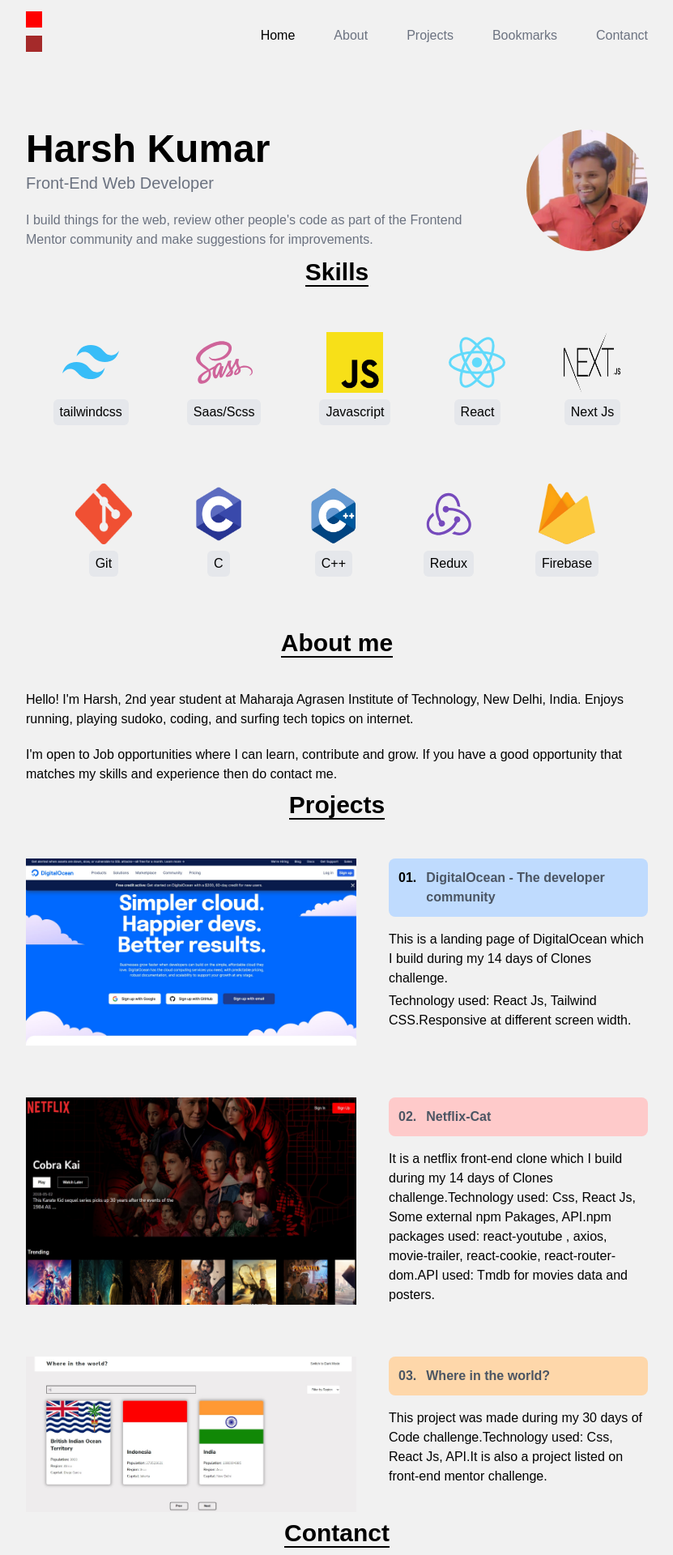
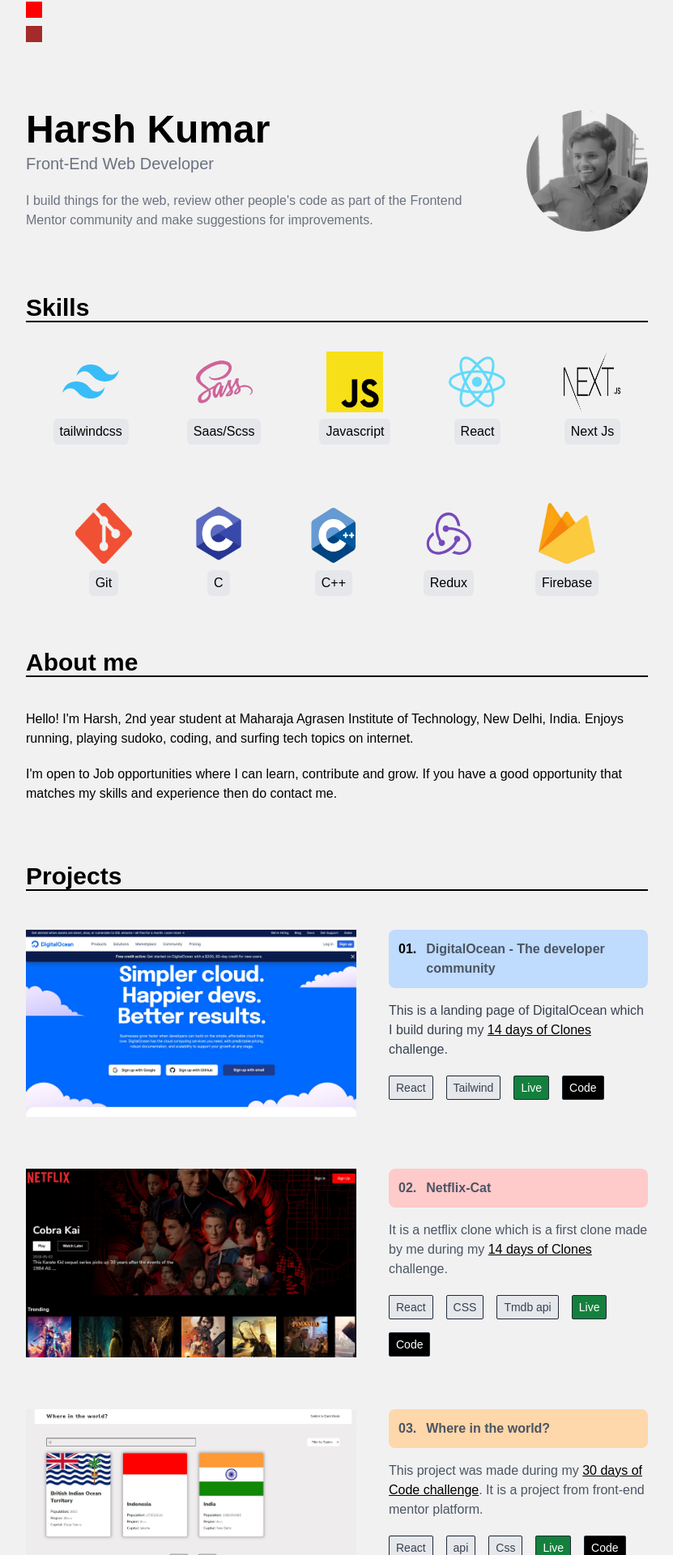
Before and after one commit to thisisharsh7/Harsh-portfolio, a Next.js app: page / in a window 1280 px wide. Shown: the top 1920 px of the page at 81% size, without its empty margins (224-1055 px from the left). Built offline with nearby package versions, Linux system fonts and the light colour scheme.

Commit message:
portfolio design improved

```diff
--- a/Extend/About.js
+++ b/Extend/About.js
@@ -12,36 +12,70 @@
 
 export default function About() {
   return (
-    <section className="w-full flex flex-col gap-12 max-w-screen-md pt-2 ">
-     <div className="flex flex-col items-center gap-10">
-        <h1 className="text-3xl relative font-semibold before:content-[''] before:w-full before:h-0.5 before:bottom-0 before:bg-black before:absolute">Skills</h1>
+    <section className="w-full flex flex-col gap-12 max-w-screen-md pt-3">
+      <div className="flex flex-col gap-5">
+        <h1 className="text-3xl relative font-semibold before:content-[''] before:w-full before:h-0.5 before:bottom-0 before:bg-black before:absolute">
+          Skills
+        </h1>
         <ul className="flex flex-wrap gap-10 justify-center skill-list items-center">
-          <li><Image src={twind} alt="twind" width={70} height={75}/><span className="bg-gray-200 py-1 px-2 rounded-md">tailwindcss</span></li>
-          <li><Image src={saas} alt="saas" width={70} height={75}/><span className="bg-gray-200 py-1 px-2 rounded-md">Saas/Scss</span></li>
-          <li><Image src={jscript} alt="jscript" width={70} height={75}/><span className="bg-gray-200 py-1 px-2 rounded-md">Javascript</span></li>
-          <li><Image src={react} alt="react" width={70} height={75}/><span className="bg-gray-200 py-1 px-2 rounded-md">React</span></li>
-          <li><Image src={nextjs} alt="nextjs" width={70} height={75}/><span className="bg-gray-200 py-1 px-2 rounded-md">Next Js</span></li>
-          <li><Image src={git} alt="git" width={70} height={75}/><span className="bg-gray-200 py-1 px-2 rounded-md">Git</span></li>
-          <li><Image src={clang} alt="clang" width={70} height={75}/><span className="bg-gray-200 py-1 px-2 rounded-md">C</span></li>
-          <li><Image src={cplus} alt="cplus" width={70} height={75}/><span className="bg-gray-200 py-1 px-2 rounded-md">C++</span></li>
-          <li><Image src={redux} alt="redux" width={70} height={75}/><span className="bg-gray-200 py-1 px-2 rounded-md">Redux</span></li>
-          <li><Image src={firebase} alt="firebase" width={70} height={75}/><span className="bg-gray-200 py-1 px-2 rounded-md">Firebase</span></li>
+          <li>
+            <Image src={twind} alt="twind" width={70} height={75} />
+            <span className="bg-gray-200 py-1 px-2 rounded-md">
+              tailwindcss
+            </span>
+          </li>
+          <li>
+            <Image src={saas} alt="saas" width={70} height={75} />
+            <span className="bg-gray-200 py-1 px-2 rounded-md">Saas/Scss</span>
+          </li>
+          <li>
+            <Image src={jscript} alt="jscript" width={70} height={75} />
+            <span className="bg-gray-200 py-1 px-2 rounded-md">Javascript</span>
+          </li>
+          <li>
+            <Image src={react} alt="react" width={70} height={75} />
+            <span className="bg-gray-200 py-1 px-2 rounded-md">React</span>
+          </li>
+          <li>
+            <Image src={nextjs} alt="nextjs" width={70} height={75} />
+            <span className="bg-gray-200 py-1 px-2 rounded-md">Next Js</span>
+          </li>
+          <li>
+            <Image src={git} alt="git" width={70} height={75} />
+            <span className="bg-gray-200 py-1 px-2 rounded-md">Git</span>
+          </li>
+          <li>
+            <Image src={clang} alt="clang" width={70} height={75} />
+            <span className="bg-gray-200 py-1 px-2 rounded-md">C</span>
+          </li>
+          <li>
+            <Image src={cplus} alt="cplus" width={70} height={75} />
+            <span className="bg-gray-200 py-1 px-2 rounded-md">C++</span>
+          </li>
+          <li>
+            <Image src={redux} alt="redux" width={70} height={75} />
+            <span className="bg-gray-200 py-1 px-2 rounded-md">Redux</span>
+          </li>
+          <li>
+            <Image src={firebase} alt="firebase" width={70} height={75} />
+            <span className="bg-gray-200 py-1 px-2 rounded-md">Firebase</span>
+          </li>
         </ul>
       </div>
-    <div className="  flex flex-col items-center gap-10 ">
-      <h1 className="text-3xl relative font-semibold before:content-[''] before:w-full before:h-0.5 before:bottom-0 before:bg-black before:absolute" >
+      <div className="  flex flex-col gap-10 ">
+        <h1 className="text-3xl relative font-semibold before:content-[''] before:w-full before:h-0.5 before:bottom-0 before:bg-black before:absolute">
           About me
         </h1>
-      <p className="flex flex-col gap-5" id="about">
+        <p className="flex flex-col gap-5">
           <span>
             Hello! I'm Harsh, 2nd year student at Maharaja Agrasen Institute of
-          Technology, New Delhi, India. Enjoys running, playing sudoko, coding,
-          and surfing tech topics on internet.
+            Technology, New Delhi, India. Enjoys running, playing sudoko,
+            coding, and surfing tech topics on internet.
           </span>
           <span>
-          I'm open to Job opportunities where I can learn, contribute and grow.
-          If you have a good opportunity that matches my skills and experience
-          then do contact me.
+            I'm open to Job opportunities where I can learn, contribute and
+            grow. If you have a good opportunity that matches my skills and
+            experience then do contact me.
           </span>
         </p>
       </div>
--- a/Extend/Bookmarks.js
+++ b/Extend/Bookmarks.js
@@ -1,6 +1,6 @@
 export default function Bookmarks(){
     return (
-      <section className="w-full flex flex-col gap-12 max-w-screen-md pt-2 items-center ">
+      <section className=" w-full flex flex-col gap-12 max-w-screen-md pt-2 items-center ">
         <h1 className="text-3xl relative font-semibold before:content-[''] before:w-full before:h-0.5 before:bottom-0 before:bg-black before:absolute">Bookmarks</h1>
         <div></div>
       </section>
--- a/Extend/Contanct.js
+++ b/Extend/Contanct.js
@@ -1,13 +1,13 @@
 export default function Contanct(){
     return (
-        <section className="w-full flex flex-col gap-12 max-w-screen-md pt-2 items-center ">
+        <section className="w-full flex flex-col gap-12 max-w-screen-md pt-2 ">
           <h1 className="text-3xl relative font-semibold before:content-[''] before:w-full before:h-0.5 before:bottom-0 before:bg-black before:absolute">Contanct</h1>
           <div>
             <form className=" p-2 flex flex-col gap-3">
-            <div className="flex gap-5 ">
-              <input type="text" className="p-1" placeholder="Name"/>
+            <div className="flex gap-5 sm:flex-nowrap flex-wrap ">
+              <input type="text" className="p-1 w-full" placeholder="Name"/>
 
-              <input type="email" className="p-1" placeholder="Email" />
+              <input type="email" className="p-1 w-full" placeholder="Email" />
             </div>
               <input type="text" className="w-full p-1" placeholder="Subject" />
               <textarea  className="w-full h-40 p-1" placeholder="Message" />
--- a/Extend/Footer.js
+++ b/Extend/Footer.js
@@ -8,11 +8,11 @@
 
 export default function Footer() {
   return (
-    <footer className="flex items-center flex-col gap-10 ">
-        <div className="flex  items-start w-full justify-between max-w-screen-md border-t-2 pt-5 ">
+    <footer className="flex items-center flex-col gap-10 pb-5">
+        <div className="flex  items-start w-full justify-between max-w-screen-md border-t-2 pt-5 sm:flex-nowrap flex-wrap sm:gap-10 gap-6 p-4">
             <div className="flex flex-col gap-3">
                 <h1 className="font-bold text-2xl">Harsh Kumar</h1>
-                <p className="max-w-md">The web is a place that I explore every day as a Web Developer.</p>
+                <p className="max-w-sm">The web is a place that I explore every day as a Web Developer.</p>
             </div>
             <div className="flex flex-col gap-3">
                 <h1 className="text-xl text-gray-700 font-bold">Profiles</h1>
@@ -25,7 +25,7 @@
                 </ul>
             </div>
         </div>
-        <p className="text-center">Developed by <span> Harsh Kumar</span> with <span>💖</span>
+        <p className="text-center text-sm">Developed by <span> Harsh Kumar</span> with <span>💖</span>
           </p>
     </footer>
   )
--- a/Extend/Header.js
+++ b/Extend/Header.js
@@ -8,31 +8,7 @@
       <nav className="flex  items-center w-full justify-between max-w-screen-md">
       <p className="logo relative w-5"></p>
         <ul className="flex gap-12 nav-list">
-          <li>
-            <Link href="/">
-              <a className={(route.pathname=="/") ? ("xl:text-md text-black ") : ("xl:text-md text-gray-500")}>Home</a>
-            </Link>
-          </li>
-          <li>
-            <Link href="/about">
-              <a className={(route.pathname=="/about") ? ("xl:text-md text-black ") : ("xl:text-md text-gray-500")}>About</a>
-            </Link>
-          </li>
-          <li>
-            <Link href="/projects">
-              <a className={(route.pathname=="/projects") ? ("xl:text-md text-black ") : ("xl:text-md text-gray-500")}>Projects</a>
-            </Link>
-          </li>
-          <li>
-            <Link href="/bookmarks">
-              <a className={(route.pathname=="/bookmarks") ? ("xl:text-md text-black ") : ("xl:text-md text-gray-500")}>Bookmarks</a>
-            </Link>
-          </li>
-          <li>
-            <Link href="/contanct">
-              <a className={(route.pathname=="/contanct") ? ("xl:text-md text-black ") : ("xl:text-md text-gray-500")}>Contanct</a>
-            </Link>
-          </li>
+
         </ul>
       </nav>
     </header>
--- a/Extend/Intro.js
+++ b/Extend/Intro.js
@@ -1,17 +1,24 @@
 import harsh from "../public/Images/harsh-2.jpg";
 import Image from "next/image";
-export default function Intro(){
-  return(
-    <section className = "w-full flex items-start max-w-screen-md pt-10 justify-between ">
+export default function Intro() {
+  return (
+    <section className="w-full flex items-start max-w-screen-md pt-10 justify-between ">
       <div className="flex flex-col gap-5">
         <div className="intro flex flex-col gap-1">
           <h1 className="font-bold text-5xl">Harsh Kumar</h1>
           <p className="text-xl text-gray-500">Front-End Web Developer</p>
         </div>
-    <p className="max-w-xl text-gray-500">I build things for the web, review other people's code as part of the Frontend Mentor community and make suggestions for improvements.</p>
+        <p className="max-w-xl text-gray-500">
+          I build things for the web, review other people's code as part of the
+          Frontend Mentor community and make suggestions for improvements.
+        </p>
       </div>
-    <Image src={harsh} className="rounded-full" width="150" height="150" />
+      <Image
+        src={harsh}
+        className="rounded-full filter grayscale"
+        width="150"
+        height="150"
+      />
     </section>
-
-  )
+  );
 }
--- a/Extend/Projects.js
+++ b/Extend/Projects.js
@@ -5,60 +5,110 @@
 
 export default function Projects() {
   return (
-    <section className="w-full flex flex-col gap-12 max-w-screen-md pt-2 items-center ">
+    <section className="w-full flex flex-col gap-12 max-w-screen-md pt-2">
       <h1 className="text-3xl relative font-semibold before:content-[''] before:w-full before:h-0.5 before:bottom-0 before:bg-black before:absolute">
         Projects
       </h1>
       <div className="flex flex-col gap-16">
         <div className="flex gap-10 sm:flex-nowrap flex-wrap">
-          <Image src={digitalOcean} />
+          <Image src={digitalOcean}/>
           <div className="flex flex-col gap-4 max-w-[20rem]">
-            <h1 className="text-base font-bold bg-blue-200 rounded-lg p-3 text-gray-600 flex gap-3 w-[20rem] "><span className="text-black">01. </span>DigitalOcean - The developer community</h1>
-            <div className="flex flex-col gap-1">
-              <p className="">
-                This is a landing page of DigitalOcean which I build during my
-                14 days of Clones challenge.
+            <h1 className="text-base font-bold bg-blue-200 rounded-lg p-3 text-gray-600 flex gap-3 sm:w-[20rem] w-full">
+              <span className="text-black">01. </span>DigitalOcean - The
+              developer community
+            </h1>
+            <div className="flex flex-col gap-5">
+              <p className="text-gray-700">
+                This is a landing page of DigitalOcean which I build during my{" "}
+                <span className="text-black underline cursor-pointer">
+                  14 days of Clones
+                </span>{" "}
+                challenge.
               </p>
-              <p>
-              <span>Technology used: React Js, Tailwind CSS.</span>
-              <span>Responsive at different screen width.</span>
-              </p>
+              <ul className="flex flex-wrap gap-4">
+                <li className="bg-gray-200 py-1 px-2 rounded-sm text-sm font-thin text-gray-700 border-[1.4px] border-gray-800">
+                  React
+                </li>
+                <li className="bg-gray-200 py-1 px-2 rounded-sm text-sm font-thin text-gray-700 border-[1.4px] border-gray-800">
+                  Tailwind
+                </li>
+                <li className="bg-green-700 py-1 px-2 rounded-sm text-sm font-thin text-white border-[1.4px] border-gray-800">
+                  Live
+                </li>
+                <li className="bg-black py-1 px-2 rounded-sm text-sm font-thin text-white border-[1.4px] border-gray-800">
+                  Code
+                </li>
+              </ul>
             </div>
           </div>
         </div>
         <div className="flex gap-10 sm:flex-nowrap flex-wrap">
           <Image src={netflix} />
           <div className="flex flex-col gap-4 max-w-[20rem]">
-            <h1 className="text-base font-bold bg-red-200 rounded-lg p-3 text-gray-600 flex gap-3 w-[20rem] "><span>02. </span>Netflix-Cat</h1>
-            <p>
-              <span>
-                It is a netflix front-end clone which I build during my 14 days
-                of Clones challenge.
-              </span>
-              <span>
-                Technology used: Css, React Js, Some external npm Pakages, API.
-              </span>
-              <span>
-                npm packages used: react-youtube , axios, movie-trailer,
-                react-cookie, react-router-dom.
-              </span>
-              <span>API used: Tmdb for movies data and posters.</span>
-            </p>
+            <h1 className="text-base font-bold bg-red-200 rounded-lg p-3 text-gray-600 flex gap-3 sm:w-[20rem] w-full">
+              <span>02. </span>Netflix-Cat
+            </h1>
+            <div className="flex flex-col gap-5">
+              <p className="text-gray-600">
+                It is a netflix clone which is a first clone made by me during
+                my{" "}
+                <span className="text-black underline cursor-pointer">
+                  14 days of Clones
+                </span>{" "}
+                challenge.
+              </p>
+              <ul className="flex flex-wrap gap-4">
+                <li className="bg-gray-200 py-1 px-2 rounded-sm text-sm font-thin text-gray-700 border-[1.4px] border-gray-800">
+                  React
+                </li>
+                <li className="bg-gray-200 py-1 px-2 rounded-sm text-sm font-thin text-gray-700 border-[1.4px] border-gray-800">
+                  CSS
+                </li>
+                <li className="bg-gray-200 py-1 px-2 rounded-sm text-sm font-thin text-gray-700 border-[1.4px] border-gray-800">
+                  Tmdb api
+                </li>
+                <li className="bg-green-700 py-1 px-2 rounded-sm text-sm font-thin text-white border-[1.4px] border-gray-800">
+                  Live
+                </li>
+                <li className="bg-black py-1 px-2 rounded-sm text-sm font-thin text-white border-[1.4px] border-gray-800">
+                  Code
+                </li>
+              </ul>
+            </div>
           </div>
         </div>
         <div className="flex gap-10 sm:flex-nowrap flex-wrap">
           <Image src={world} />
           <div className="flex flex-col gap-4 max-w-[20rem]">
-            <h1 className="text-base font-bold bg-orange-200 rounded-lg p-3 text-gray-600 flex gap-3 w-[20rem] "><span>03. </span>Where in the world?</h1>
-            <p>
-              <span>
-                This project was made during my 30 days of Code challenge.
-              </span>
-              <span>Technology used: Css, React Js, API.</span>
-              <span>
-                It is also a project listed on front-end mentor challenge.
-              </span>
-            </p>
+            <h1 className="text-base font-bold bg-orange-200 rounded-lg p-3 text-gray-600 flex gap-3 sm:w-[20rem] w-full ">
+              <span>03. </span>Where in the world?
+            </h1>
+            <div className="flex flex-col gap-5">
+              <p className="text-gray-600">
+                This project was made during my{" "}
+                <span className="text-black underline cursor-pointer">
+                  30 days of Code challenge
+                </span>
+                . It is a project from front-end mentor platform.
+              </p>
+              <ul className="flex flex-wrap gap-4">
+                <li className="bg-gray-200 py-1 px-2 rounded-sm text-sm font-thin text-gray-700 border-[1.4px] border-gray-800">
+                  React
+                </li>
+                <li className="bg-gray-200 py-1 px-2 rounded-sm text-sm font-thin text-gray-700 border-[1.4px] border-gray-800">
+                  api
+                </li>
+                <li className="bg-gray-200 py-1 px-2 rounded-sm text-sm font-thin text-gray-700 border-[1.4px] border-gray-800">
+                  Css
+                </li>
+                <li className="bg-green-700 py-1 px-2 rounded-sm text-sm font-thin text-white border-[1.4px] border-gray-800">
+                  Live
+                </li>
+                <li className="bg-black py-1 px-2 rounded-sm text-sm font-thin text-white border-[1.4px] border-gray-800">
+                  Code
+                </li>
+              </ul>
+            </div>
           </div>
         </div>
       </div>
--- a/pages/index.js
+++ b/pages/index.js
@@ -1,19 +1,17 @@
 import Intro from "../Extend/Intro";
-import About from "../Extend/about";
-import Projects from "../Extend/projects";
-import Contanct from "../Extend/contanct";
-import Bookmarks from "../Extend/bookmarks";
+import About from "../Extend/About";
+import Projects from "../Extend/Projects";
+import Contanct from "../Extend/Contanct";
+import Bookmarks from "../Extend/Bookmarks";
 
-export default function Home(){
-  return(
-     <main className="flex flex-col  items-center p-8">
+export default function Home() {
+  return (
+    <main className="flex flex-col gap-16  items-center p-8">
       <Intro />
       <About />
       <Projects />
       <Contanct />
       <Bookmarks />
     </main>
-
-
-  )
+  );
 }
```
Lines whose indentation alone changed are shown as unchanged.
